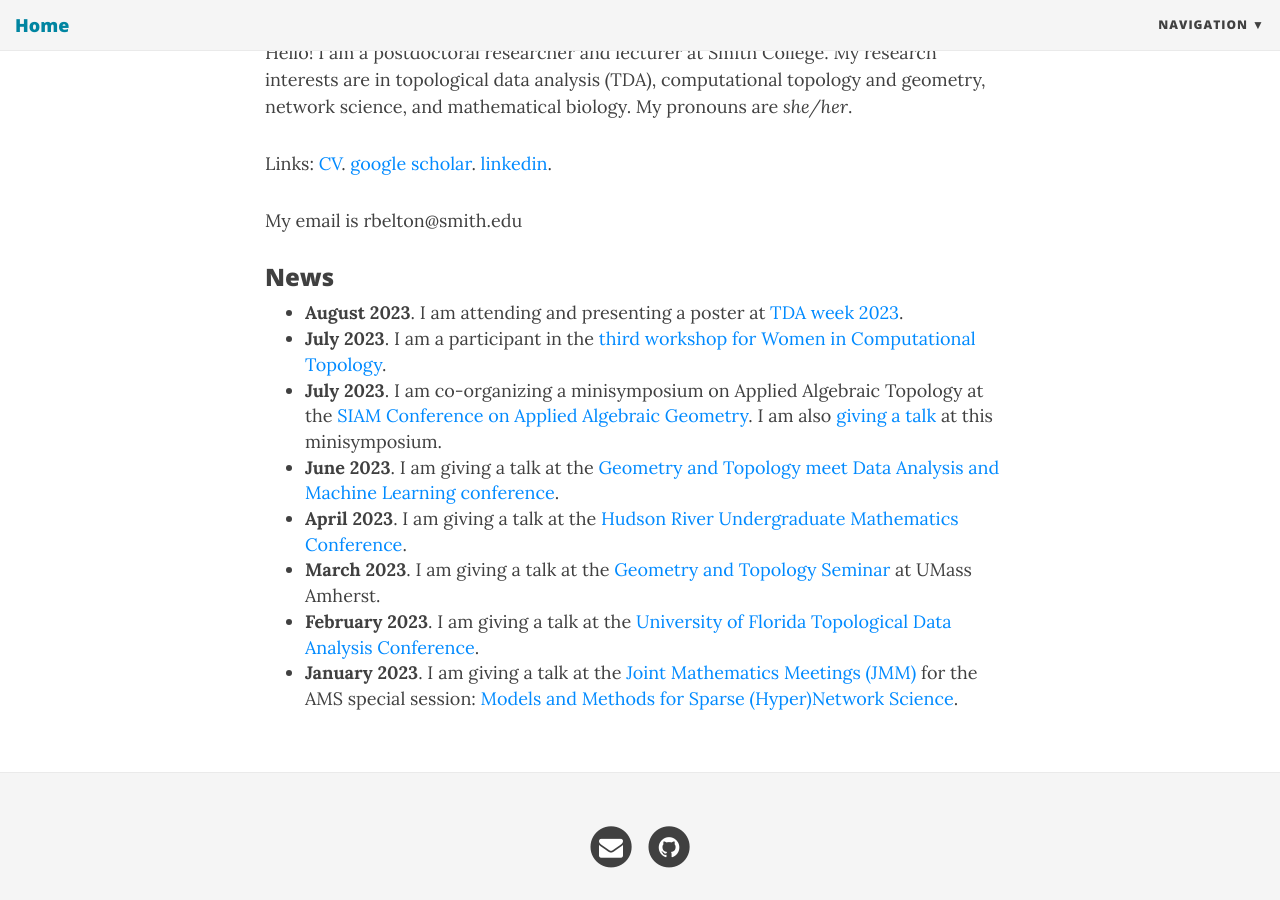
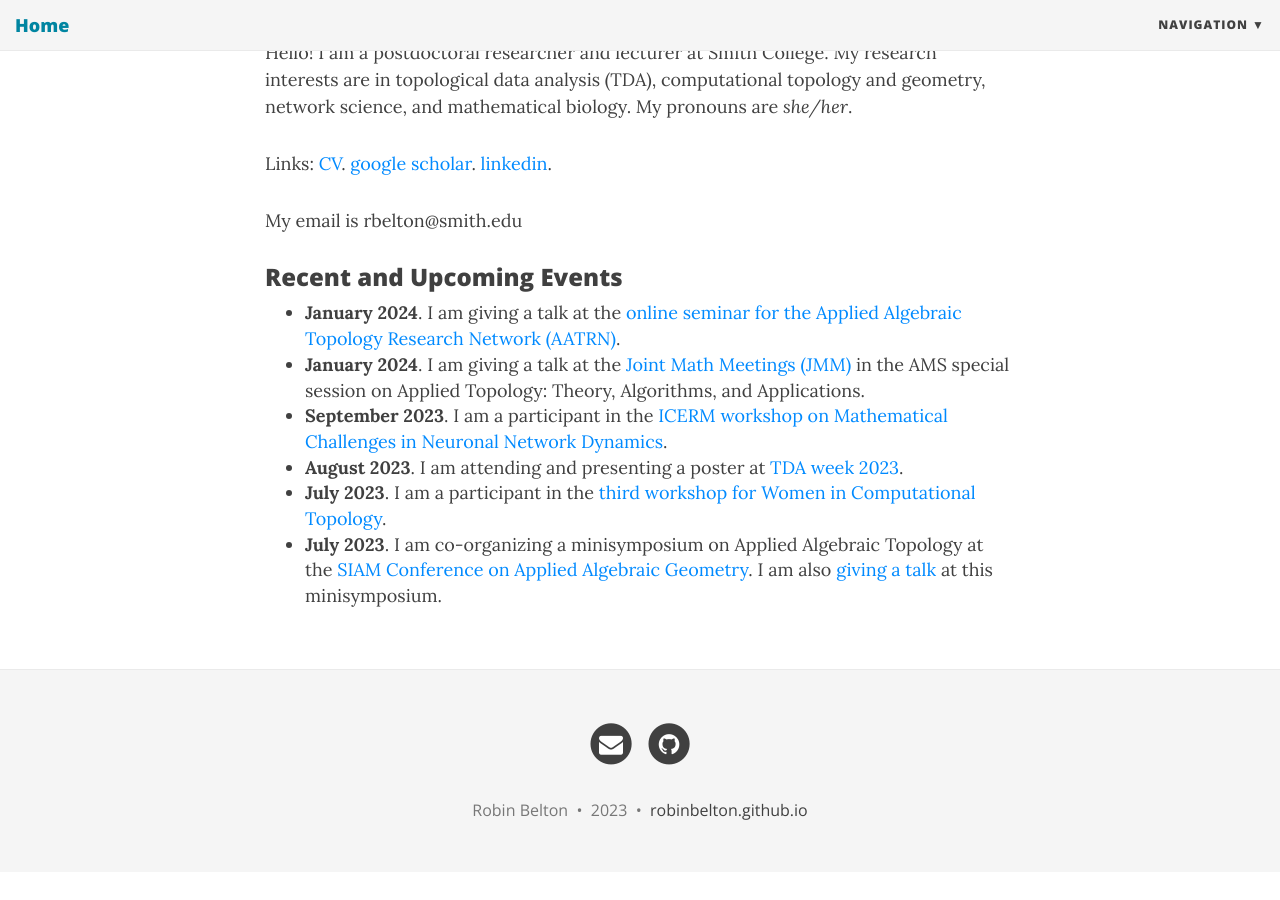
Before and after one commit to robinbelton/robinbelton.github.io, a Jekyll site: the page built from index.html, in a window 1280 px wide and 900 px high, scrolled down 465 px. Built offline with Jekyll 4.4.1, drawn with Linux system fonts in a browser that asks for light colours; nearby versions of some CDN libraries; the list of posts is cut into pages by our own code; after the commit the page ends 1337 px from its top, so only the background shows below that.

Commit message:
update news on website

```diff
--- a/index.html
+++ b/index.html
@@ -17,15 +17,13 @@ use-site-title: true
 <p> My email is rbelton@smith.edu </p>
 
 
-<h3>News</h3>
+<h3>Recent and Upcoming Events</h3>
 <ul>
+    <li><b>January 2024</b>. I am giving a talk at the <a href = "https://www.aatrn.net/seminar"> online seminar for the Applied Algebraic Topology Research Network (AATRN)</a>.
+    <li><b>January 2024</b>. I am giving a talk at the <a href = "https://www.jointmathematicsmeetings.org/meetings/national/jmm2024/2300_intro"> Joint Math Meetings (JMM)</a> in the AMS special session on Applied Topology: Theory, Algorithms, and Applications.
+    <li><b>September 2023</b>. I am a participant in the <a href = "https://icerm.brown.edu/programs/sp-f23/w1/"> ICERM workshop on Mathematical Challenges in Neuronal Network Dynamics</a>.
     <li><b>August 2023</b>. I am attending and presenting a poster at <a href = "https://sites.google.com/view/tdaweek2023/home">TDA week 2023</a>.
     <li><b>July 2023</b>. I am a participant in the <a href = "https://bernoulli.epfl.ch/programs/wincomptop-women-in-computational-topology-3/"> third workshop for Women in Computational Topology</a>.
     <li><b>July 2023</b>. I am co-organizing a minisymposium on Applied Algebraic Topology at the <a href = "https://www.siam.org/conferences/cm/conference/ag23">SIAM Conference on Applied Algebraic Geometry</a>. I am also <a href = "https://meetings.siam.org/sess/dsp_programsess.cfm?SESSIONCODE=77681">giving a talk</a> at this minisymposium.
-    <li><b>June 2023</b>. I am giving a talk at the <a href = "https://gtdaml.wixsite.com/2023">Geometry and Topology meet Data Analysis and Machine Learning conference</a>.
-    <li><b>April 2023</b>. I am giving a talk at the <a href = "https://sites.google.com/view/hrumc/home">Hudson River Undergraduate Mathematics Conference</a>.
-    <li><b>March 2023</b>. I am giving a talk at the <a href = "https://www.umass.edu/mathematics-statistics/seminars/geometry-and-topology-seminar">Geometry and Topology Seminar</a> at UMass Amherst.
-    <li><b>February 2023</b>. I am giving a talk at the <a href = "https://people.clas.ufl.edu/peterbubenik/uftda2023/">University of Florida Topological Data Analysis Conference</a>.
-    <li><b>January 2023</b>. I am giving a talk at the <a href="https://www.jointmathematicsmeetings.org/meetings/national/jmm2023/2270_intro">Joint Mathematics Meetings (JMM)</a> for the AMS special session: <a href="https://www.jointmathematicsmeetings.org/meetings/national/jmm2023/2270_program_ss98.html#title">Models and Methods for Sparse (Hyper)Network Science</a>.
-    </li>
+
 </ul>
```
